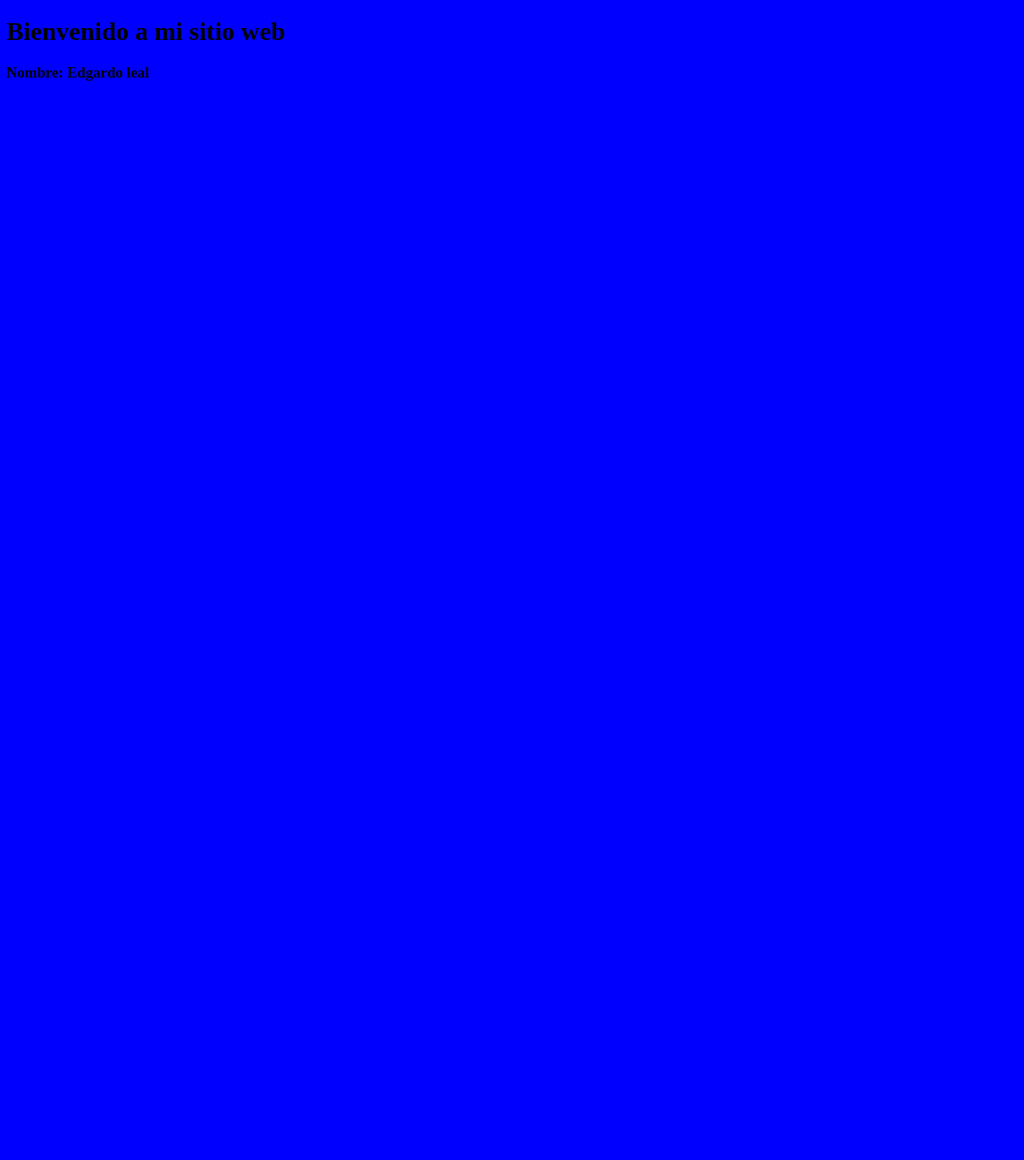
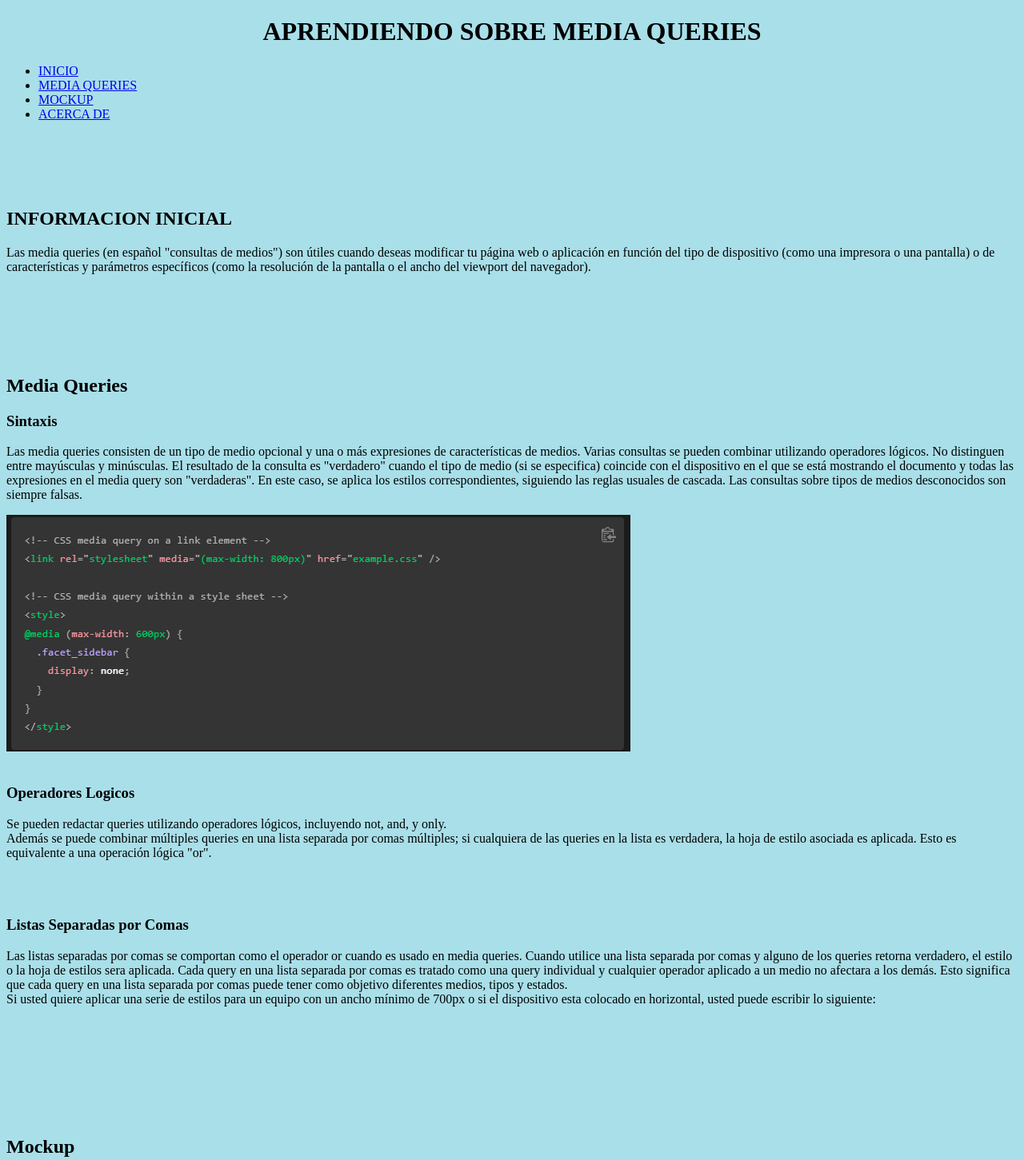
Before and after one commit to lealedgardo/edgardoleal-1391, a plain HTML site: page index.html in a window 1280 px wide. Shown: the top 1451 px of the page at 80% size. Before the commit the page ends 800 px from the top, so only its background shows below. Drawn offline with Linux system fonts and the light colour scheme.

Commit message:
tarea2
Tarea 2 terminada

```diff
--- a/index.html
+++ b/index.html
@@ -8,17 +8,84 @@
 
     <style>
         *{
-             background-color: blue;
+             background-color: rgb(169, 223, 233);
         }
 
     </style>
 </head>
 <body>
-    <h1>
-        Bienvenido a mi sitio web
-    </h1>
-<h3>
-    Nombre: Edgardo leal
-</h3>
+    <header>
+        <center>
+        <h1>APRENDIENDO SOBRE MEDIA QUERIES</h1>
+        </center>
+    </header>
+    <nav>
+        <ul>
+            <li><a href="#seccion1"> INICIO</a> </li>
+            <li><a href="#seccion2"> MEDIA QUERIES</a> </li>
+            <li><a href="#seccion3"> MOCKUP</a> </li>
+            <li><a href="#seccion4"> ACERCA DE</a></li>
+        </ul>
+    </nav>
+<br><br><br><br>
+    <section>
+        <h1>
+            INFORMACION INICIAL
+        </h1>
+        <p>
+            Las media queries (en español "consultas de medios") son útiles cuando deseas modificar tu página web o aplicación en función del tipo de dispositivo (como una impresora o una pantalla) o de características y parámetros específicos (como la resolución de la pantalla o el ancho del viewport del navegador).
+        </p>
+    </section>
+<br><br><br><br><br>
+<a name="seccion2"></a>
+    <section>
+        <h2> Media Queries </h2>
+        <h3>Sintaxis</h3>
+        <p>
+            Las media queries consisten de un tipo de medio opcional y una o más expresiones de características de medios. Varias consultas se pueden combinar utilizando operadores lógicos. No distinguen entre mayúsculas y minúsculas. El resultado de la consulta es "verdadero" cuando el tipo de medio (si se especifica) coincide con el dispositivo en el que se está mostrando el documento y todas las expresiones en el media query son "verdaderas". En este caso, se aplica los estilos correspondientes, siguiendo las reglas usuales de cascada. Las consultas sobre tipos de medios desconocidos son siempre falsas.
+        </p>
+        <img src="img2.PNG" alt="">
+<br><br>
+        <h3>Operadores Logicos</h3>
+
+        <p>
+            Se pueden redactar queries utilizando operadores lógicos, incluyendo not, and, y only.
+            <br>
+            Además se puede combinar múltiples queries en una lista separada por comas múltiples; si cualquiera de las queries en la lista es verdadera, la hoja de estilo asociada es aplicada. Esto es equivalente a una operación lógica "or".
+            <br>
+
+        </p>
+<br><br>
+        <h3>Listas Separadas por Comas</h3>
+        <p>
+            Las listas separadas por comas se comportan como el operador or cuando es usado en media queries. Cuando utilice una lista separada por comas y alguno de los queries retorna verdadero, el estilo o la hoja de estilos sera aplicada. Cada query en una lista separada por comas es tratado como una query individual y cualquier operador aplicado a un medio no afectara a los demás. Esto significa que cada query en una lista separada por comas puede tener como objetivo diferentes medios, tipos y estados.
+            <br>
+            Si usted quiere aplicar una serie de estilos para un equipo con un ancho mínimo de 700px o si el dispositivo esta colocado en horizontal, usted puede escribir lo siguiente:
+        </p>
+<br><br>
+    </section>
+<br><br><br><br><br>
+<a name="seccion3"></a>
+    <section>
+        <h2> Mockup </h2>
+        <img src="mockup.png">
+    </section>
+<br><br><br><br><br>
+
+<a name="seccion4"></a>
+    <section>
+        <center>
+        <h2> Acerca de: </h2>
+
+        <h3>Información tomada de:</h3>
+<a href=" https://developer.mozilla.org/es/docs/Web/CSS/Media_Queries/Using_media_queries">Bibliografia_Web</a>
+<h5>Nombre:Edgardo Leal A</h5>
+<h5>Codigo: 1022326299</h5>
+<h5>UNAD CEAD Jose Acevedo y Gomez</h5>
+<h5>Bogota COlombia 2023</h5>
+        </center>
+
+    </section>
+
 </body>
 </html>
```
Also changed, not shown: img2.PNG (added), mockup.png (added).
